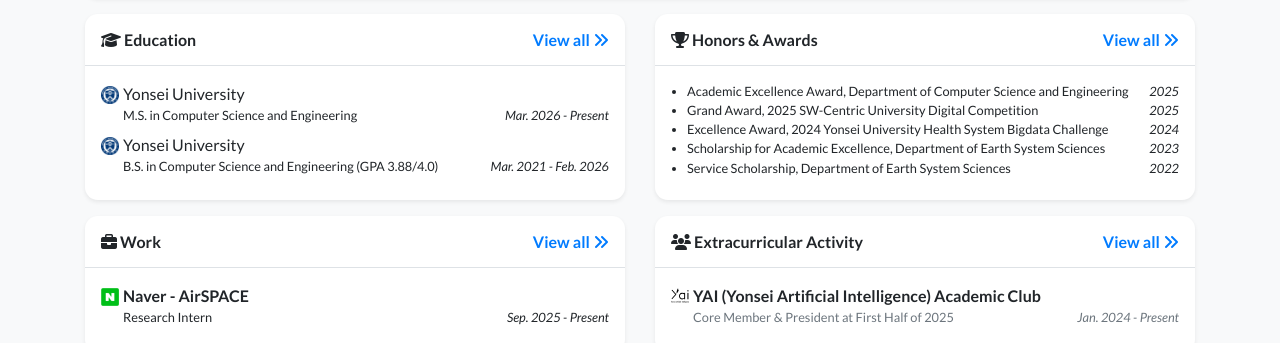
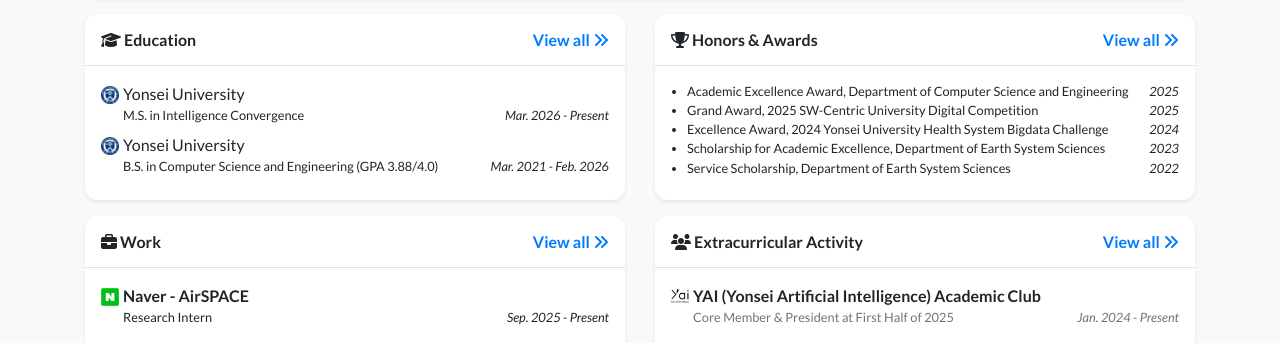
Before and after one commit to legenduck/legenduck.github.io, a Jekyll site: the page built from index.html, in a window 1280 px wide and 900 px high, scrolled down 752 px. Shown: the part 153-496 px from the top of the window. Built offline with Jekyll 4.4.1, drawn with Linux system fonts in a browser that asks for light colours; nearby versions of some CDN libraries; a style sheet for code colours, icons or effects is not loaded.

Commit message:
Fix M.S. department: Intelligence Convergence

```diff
--- a/_data/profile.yml
+++ b/_data/profile.yml
@@ -34,7 +34,7 @@
 education:
 - name: Yonsei University
   logo: /assets/images/badges/yonsei.png
-  position: M.S. in Computer Science and Engineering
+  position: M.S. in Intelligence Convergence
   date: Mar. 2026 - Present
 - name: Yonsei University
   logo: /assets/images/badges/yonsei.png
```
